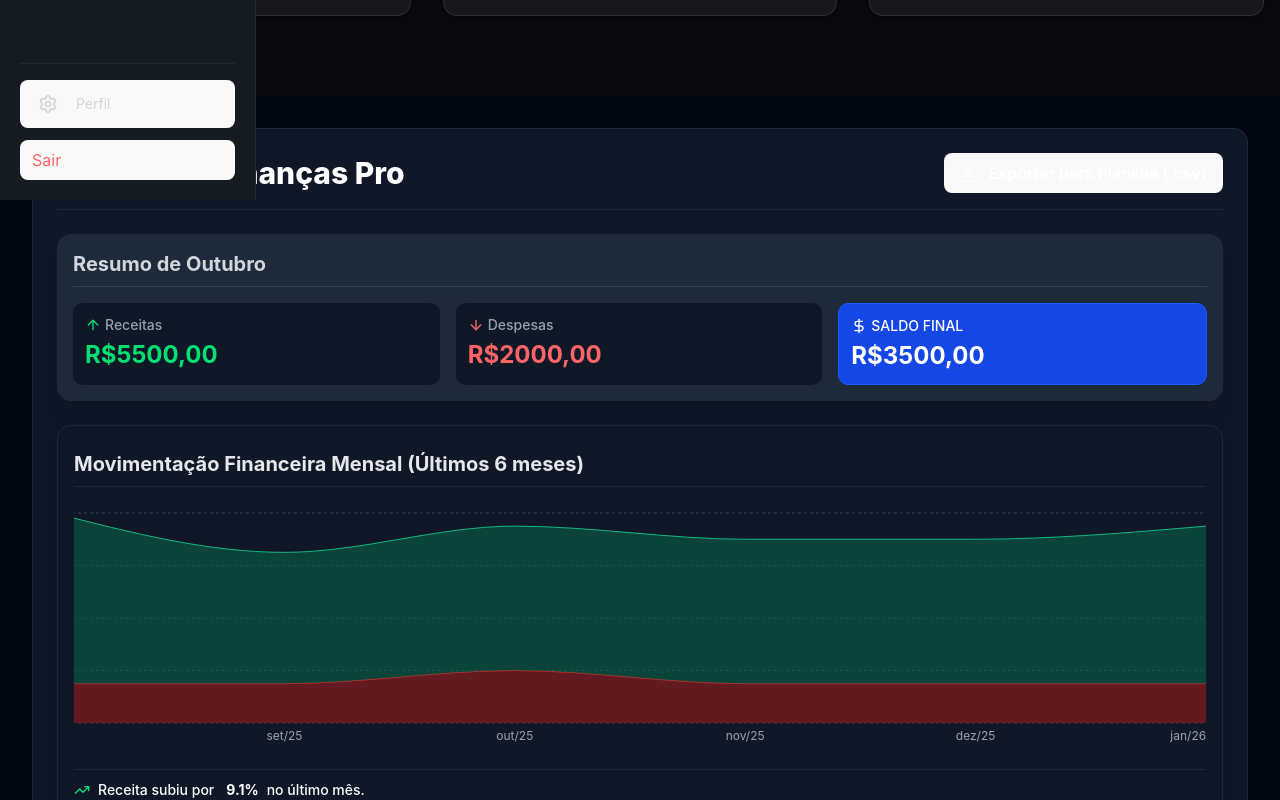
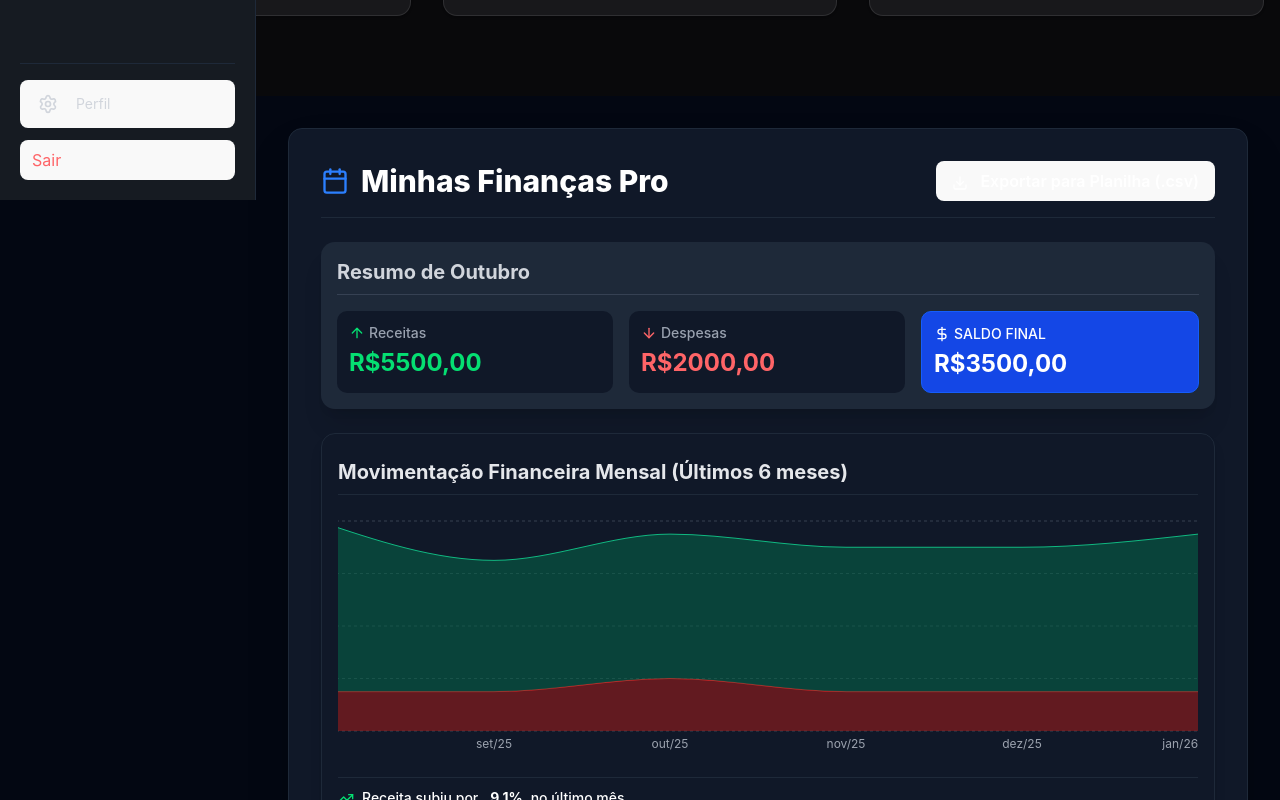
Before and after one commit to allansf29/expenses, a React (Vite) app: page /home in a window 1280 px wide. Shown: the part 600-1400 px from the top of the page. Built offline with nearby package versions, Linux system fonts and the light colour scheme.

Commit message:
Alinhando componentes com o dashboard.

```diff
--- a/src/components/Calendar.tsx
+++ b/src/components/Calendar.tsx
@@ -933,7 +933,7 @@ export default function ExpenseCalendar(): React.ReactElement {
 
   return (
     <div className="bg-gray-950 min-h-screen p-4 md:p-8 font-['Inter']">
-      <div className="p-6 w-full shadow-2xl rounded-xl bg-gray-900 border border-gray-800 max-w-7xl mx-auto">
+      <div className="lg:ml-64 overflow-y-auto p-4 sm:p-8 shadow-2xl rounded-xl bg-gray-900 border border-gray-800">
 
         <div className="flex flex-col md:flex-row justify-between items-start md:items-center mb-6 border-b border-gray-800 pb-4">
             <h1 className="text-3xl font-extrabold text-white flex items-center mb-3 md:mb-0">
--- a/src/pages/Dashboard.tsx
+++ b/src/pages/Dashboard.tsx
@@ -138,7 +138,7 @@ export default function Dashboard(): React.ReactElement {
   return (
     <div className="min-h-screen bg-gray-950 font-['Inter']">
       <Sidebar />
-      <main className="overflow-y-auto p-4 sm:p-8 max-w-7xl mx-auto">
+      <main className="lg:ml-64 overflow-y-auto p-4 sm:p-8">
         {/* Header */}
         <header className="pb-4 mb-6 border-b border-gray-800 flex justify-between items-center">
           <div>
```
